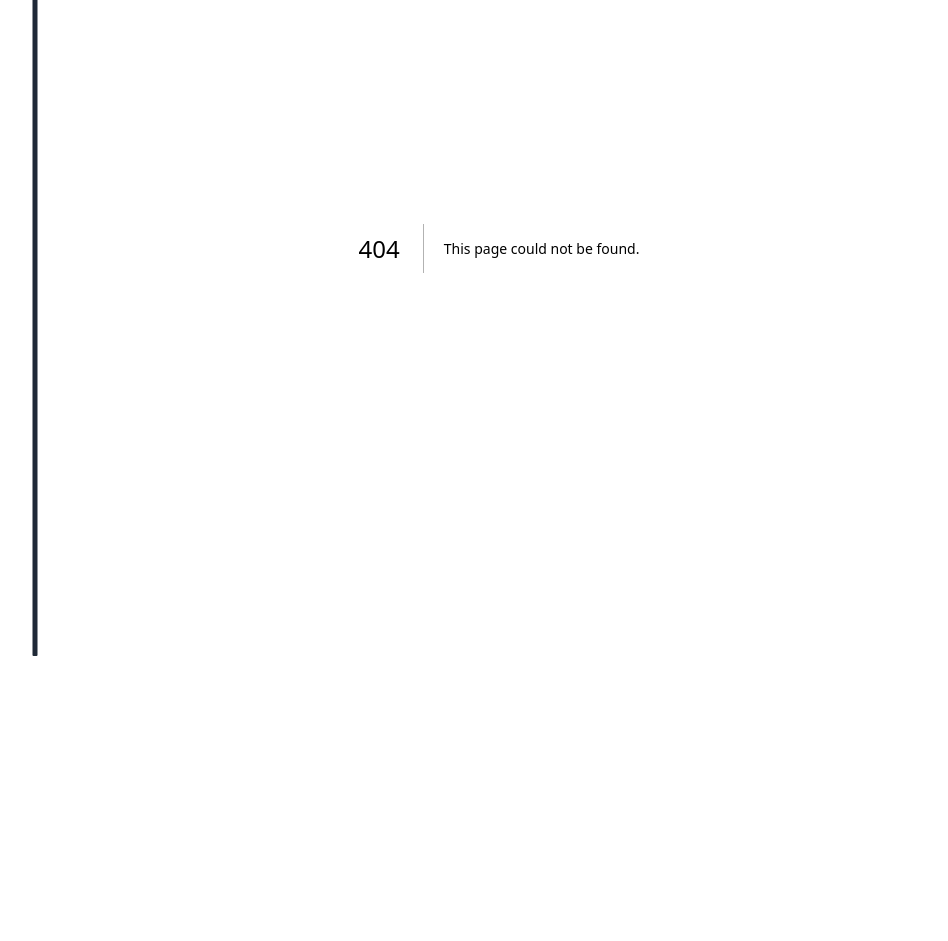
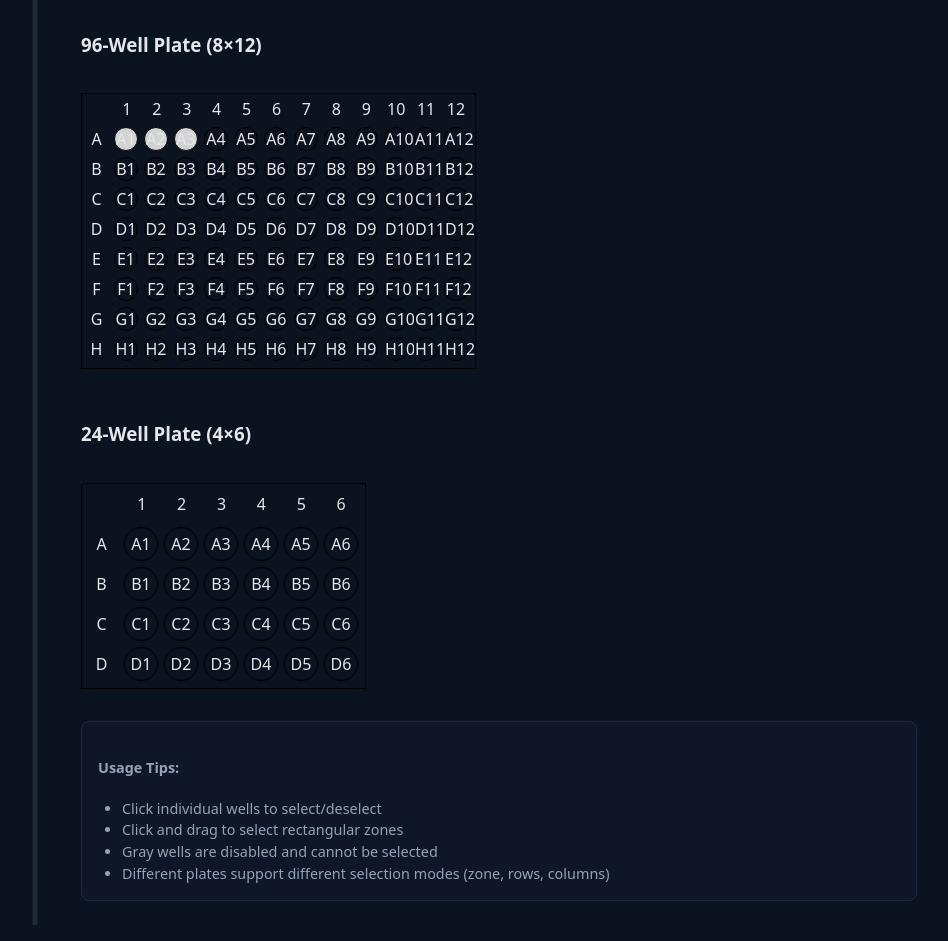
Before and after one commit to duncanscott/plate-demo, a Next.js app: page /plate in a window 1280 px wide. Before the commit this address had no page. Shown: the part 240-1181 px from the top of the page, without its empty margins (323-1271 px from the left). Before the commit the page ends 912 px from the top, so only its background shows below. Built offline with nearby package versions, Linux system fonts and the light colour scheme.

Commit message:
added plate demo

```diff
--- a/src/app/layout.tsx
+++ b/src/app/layout.tsx
@@ -22,6 +22,7 @@ export default function RootLayout({
             <nav className="nav">
               <Link href="/">Home</Link>
               <Link href="/about">About</Link>
+              <Link href="/plate">Plate Demo</Link>
             </nav>
           </header>
 
--- /dev/null
+++ b/src/app/plate/page.tsx
@@ -0,0 +1,83 @@
+'use client';
+
+import { useState } from 'react';
+import { MultiWellPicker, PositionFormat } from 'react-well-plates';
+
+export default function PlatePage() {
+  const [selectedWells, setSelectedWells] = useState<number[]>([]);
+  const [selectedLabels, setSelectedLabels] = useState<string[]>([]);
+
+  const handleWellChange = (wells: number[], labels: string[]) => {
+    setSelectedWells(wells);
+    setSelectedLabels(labels);
+  };
+
+  return (
+    <section style={{ display: "grid", gap: "2rem", padding: "1rem" }}>
+      <div>
+        <h2>Well Plate Picker Demo</h2>
+        <p>
+          This is a demo of the WellPicker component. Click and drag to select wells.
+        </p>
+      </div>
+
+      <div style={{ display: "grid", gap: "1rem" }}>
+        <h3>96-Well Plate (8×12)</h3>
+        <MultiWellPicker
+          rows={8}
+          columns={12}
+          format={PositionFormat.LetterNumber}
+          value={selectedWells}
+          onChange={handleWellChange}
+          wellSize={30}
+          rangeSelectionMode="zone"
+          disabled={[0, 1, 2]} // Disable first few wells as example
+        />
+      </div>
+
+      <div style={{ display: "grid", gap: "1rem" }}>
+        <h3>24-Well Plate (4×6)</h3>
+        <MultiWellPicker
+          rows={4}
+          columns={6}
+          format={PositionFormat.LetterNumber}
+          value={[]}
+          onChange={() => {}} // Independent picker
+          wellSize={40}
+          rangeSelectionMode="rows"
+        />
+      </div>
+
+      {selectedWells.length > 0 && (
+        <div style={{
+          background: "var(--panel)",
+          border: "1px solid var(--border)",
+          borderRadius: "0.5rem",
+          padding: "1rem"
+        }}>
+          <h3>Selected Wells</h3>
+          <p><strong>Indices:</strong> {selectedWells.join(', ')}</p>
+          <p><strong>Labels:</strong> {selectedLabels.join(', ')}</p>
+          <p><strong>Count:</strong> {selectedWells.length}</p>
+        </div>
+      )}
+
+      <div style={{
+        background: "var(--panel)",
+        border: "1px solid var(--border)",
+        borderRadius: "0.5rem",
+        padding: "1rem",
+        fontSize: "0.9rem",
+        color: "var(--muted)"
+      }}>
+        <h4>Usage Tips:</h4>
+        <ul style={{ margin: 0, paddingLeft: "1.5rem" }}>
+          <li>Click individual wells to select/deselect</li>
+          <li>Click and drag to select rectangular zones</li>
+          <li>Gray wells are disabled and cannot be selected</li>
+          <li>Different plates support different selection modes (zone, rows, columns)</li>
+        </ul>
+      </div>
+    </section>
+  );
+}
```
